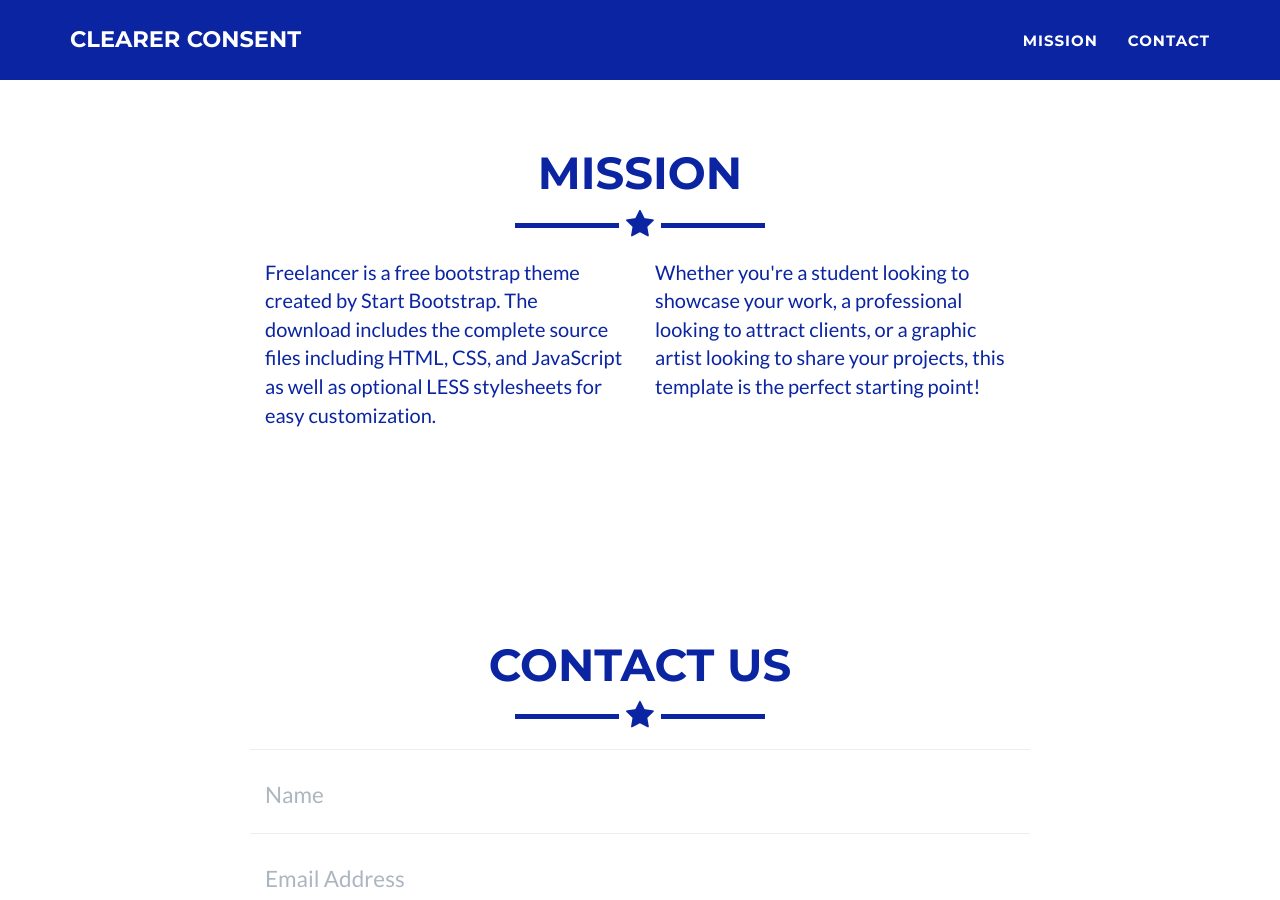
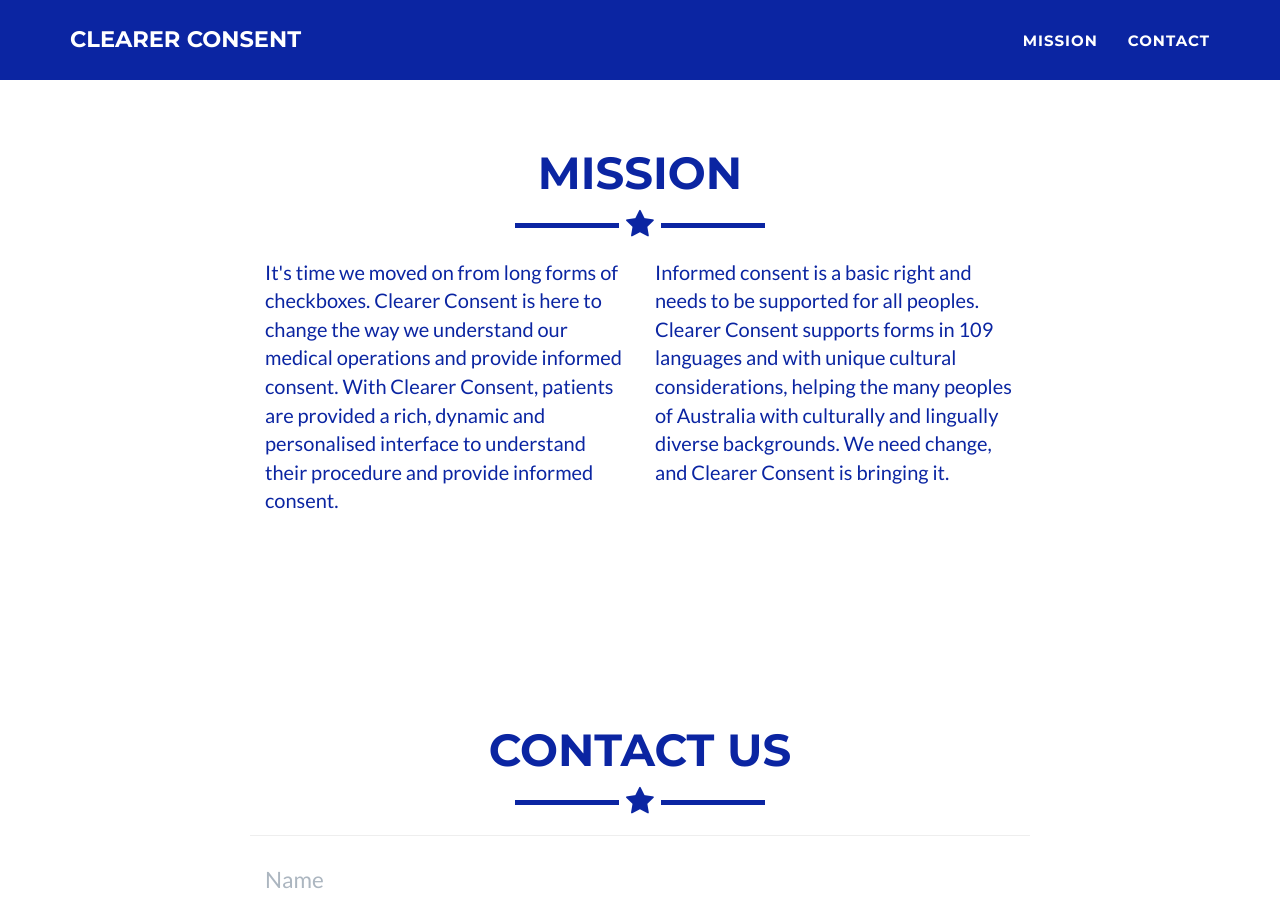
Before and after one commit to ClearerConsent/ClearerConsent.github.io, a Jekyll site: the page built from index.html, in a window 1280 px wide and 900 px high, scrolled down 743 px. Built offline with Jekyll 4.4.1, drawn with Linux system fonts in a browser that asks for light colours.

Commit message:
Update mission

```diff
--- a/_includes/mission.html
+++ b/_includes/mission.html
@@ -1,5 +1,5 @@
  <!-- Mission Section -->
-    <section id="mission">
+    <section cid="mission">
         <div class="container">
             <div class="row">
                 <div class="col-lg-12 text-center">
@@ -9,10 +9,10 @@
             </div>
             <div class="row">
                 <div class="col-lg-4 col-lg-offset-2">
-                    <p>Freelancer is a free bootstrap theme created by Start Bootstrap. The download includes the complete source files including HTML, CSS, and JavaScript as well as optional LESS stylesheets for easy customization.</p>
+                    <p>It's time we moved on from long forms of checkboxes. Clearer Consent is here to change the way we understand our medical operations and provide informed consent. With Clearer Consent, patients are provided a rich, dynamic and personalised interface to understand their procedure and provide informed consent.</p>
                 </div>
                 <div class="col-lg-4">
-                    <p>Whether you're a student looking to showcase your work, a professional looking to attract clients, or a graphic artist looking to share your projects, this template is the perfect starting point! </p>
+                    <p>Informed consent is a basic right and needs to be supported for all peoples. Clearer Consent supports forms in 109 languages and with unique cultural considerations, helping the many peoples of Australia with culturally and lingually diverse backgrounds. We need change, and Clearer Consent is bringing it.</p>
                 </div>
             </div>
         </div>
```
